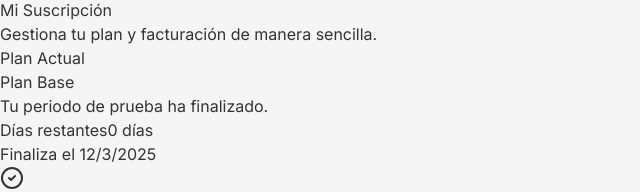
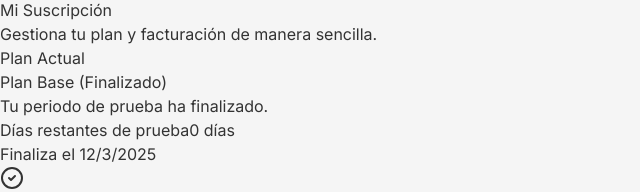
Before and after one commit to Jonnhyortega/controlia-software, a Next.js app in the folder frontend/: page /dashboard/subscription in a window 1280 px wide. Shown: the part 1244-1436 px from the top of the page, without its empty margins (0-640 px from the left). Built offline with nearby package versions, Linux system fonts and the light colour scheme; no server answers; sample sign-in values are in the browser's storage; a web font is replaced by a local one.

Commit message:
feat: actualización de contexto de auth y página de suscripción

```diff
--- a/frontend/src/app/dashboard/subscription/page.tsx
+++ b/frontend/src/app/dashboard/subscription/page.tsx
@@ -16,7 +16,7 @@ import RoleGuard from "@/components/auth/RoleGuard";
 export default function SubscriptionPage() {
   const { user } = useAuth();
   const [trialDaysRemaining, setTrialDaysRemaining] = useState<string | number>(user?.trialDaysRemaining || 0);
-  const [status, setStatus] = useState<string | undefined>(user?.subscriptionStatus);
+  const [status, setStatus] = useState<string | null | undefined>(user?.subscriptionStatus);
   const [loading, setLoading] = useState(true);
 
   // 🔄 Fetch fresh profile data on mount (like Navbar)
@@ -48,6 +48,44 @@ export default function SubscriptionPage() {
   const totalTrialDays = 90;
   const progress = ((totalTrialDays - daysRemaining) / totalTrialDays) * 100;
 
+  // Helper logic for Plan Display
+  const getPlanName = (tier?: string) => {
+    switch(tier) {
+      case 'gestion': return 'Plan Gestión';
+      case 'avanzado': return 'Plan Avanzado';
+      case 'basic': return 'Plan Base';
+      default: return 'Plan Base';
+    }
+  };
+
+  let planLabel = getPlanName(user?.membershipTier);
+  let badgeVariant: "default" | "destructive" | "outline" | "secondary" = "default";
+  let statusParams = { label: "", description: "" };
+
+  if (status === 'authorized') {
+    statusParams = { label: "", description: "Tienes una suscripción activa. ¡Gracias por confiar en Controlia!" };
+    badgeVariant = "default";
+  } else if (status === 'pending') {
+    statusParams = { label: " (Pendiente)", description: "Estamos procesando tu pago. Por favor espera unos momentos." };
+    badgeVariant = "secondary";
+  } else if (status === 'paused') {
+     statusParams = { label: " (Pausada)", description: "Tu suscripción está en pausa." };
+     badgeVariant = "secondary";
+  } else if (status === 'cancelled') {
+     statusParams = { label: " (Cancelada)", description: "Tu suscripción ha sido cancelada." };
+     badgeVariant = "destructive";
+  } else {
+    // No subscription status -> Check Trial
+    if (isValid) {
+        statusParams = { label: " (Prueba)", description: "Disfruta de todas las funciones premium durante el periodo de prueba." };
+        badgeVariant = "default"; // or secondary/green
+    } else {
+        statusParams = { label: " (Finalizado)", description: "Tu periodo de prueba ha finalizado." };
+        badgeVariant = "destructive";
+    }
+  }
+
+
   return (
     <RoleGuard role="admin">
     <div className="p-6 space-y-8 flex flex-col items-center justify-center min-h-[60vh]">
@@ -62,36 +100,42 @@ export default function SubscriptionPage() {
           <CardHeader>
             <CardTitle className="flex justify-between items-center">
               <span>Plan Actual</span>
-              <Badge variant={isAuthorized ? "default" : isValid ? "default" : "destructive"}>
-                {isAuthorized ? (
-                  user?.membershipTier === 'basic' ? 'Plan Base' :
-                  user?.membershipTier === 'gestion' ? 'Plan Gestión' :
-                  user?.membershipTier === 'avanzado' ? 'Plan Avanzado' : 'Plan Base'
-                ) : (
-                  user?.membershipTier === 'basic' ? 'Plan Base (Prueba)' :
-                  user?.membershipTier === 'gestion' ? 'Plan Gestión' :
-                  user?.membershipTier === 'avanzado' ? 'Plan Avanzado' : 'Plan Base'
-                )}
+              <Badge variant={badgeVariant}>
+                {planLabel}{statusParams.label}
               </Badge>
             </CardTitle>
             <CardDescription>
-              {isAuthorized
-                ? "Tienes una suscripción activa. ¡Gracias por confiar en Controlia!"
-                : isValid
-                  ? "Disfruta de todas las funciones premium durante el periodo de prueba."
-                  : "Tu periodo de prueba ha finalizado."}
+              {statusParams.description}
             </CardDescription>
           </CardHeader>
           <CardContent className="space-y-6">
             <div className="space-y-2">
               <div className="flex justify-between text-sm">
-                <span className="text-muted-foreground">Días restantes</span>
-                <span className="font-medium">{daysRemaining} días</span>
+                {isAuthorized ? (
+                  <>
+                    <span className="text-muted-foreground">Próxima renovación</span>
+                    <span className="font-medium">
+                        {user?.membershipEndDate
+                            ? new Date(user.membershipEndDate).toLocaleDateString()
+                            : "Suscripción indefinida"}
+                    </span>
+                  </>
+                ) : (
+                  <>
+                    <span className="text-muted-foreground">Días restantes de prueba</span>
+                    <span className="font-medium">{daysRemaining} días</span>
+                  </>
+                )}
               </div>
-              <Progress value={progress} className="h-2" />
-              <p className="text-xs text-muted-foreground text-right">
-                Finaliza el {new Date(Date.now() + daysRemaining * 24 * 60 * 60 * 1000).toLocaleDateString()}
-              </p>
+
+              {!isAuthorized && (
+                <>
+                    <Progress value={progress} className="h-2" />
+                    <p className="text-xs text-muted-foreground text-right">
+                        Finaliza el {new Date(Date.now() + daysRemaining * 24 * 60 * 60 * 1000).toLocaleDateString()}
+                    </p>
+                </>
+              )}
             </div>
 
             <div className="bg-muted/50 p-4 rounded-md space-y-3">
--- a/frontend/src/context/authContext.tsx
+++ b/frontend/src/context/authContext.tsx
@@ -22,14 +22,15 @@ interface User {
   businessName: string;
   email: string;
   role?: string;
-  membershipTier?: "basic" | "medium" | "pro" | "gestion" | "avanzado";
+  membershipTier?: "basic" | "gestion" | "avanzado";
   active?: boolean;
   isEmailVerified?: boolean;
   logoUrl?: string;
   address?: string;
   membershipStartDate?: string;
+  membershipEndDate?: string;
   trialDaysRemaining?: string | number;
-  subscriptionStatus?: string;
+  subscriptionStatus?: "pending" | "authorized" | "paused" | "cancelled" | null;
 }
 
 interface AuthContextType {
@@ -143,14 +144,14 @@ export function AuthProvider({ children }: { children: ReactNode }) {
         businessName: businessName || name, // Fallback temporal
         email: userEmail,
         role: role || undefined,
-        membershipTier: membershipTier as "basic" | "medium" | "pro" | "gestion" | "avanzado",
+        membershipTier: membershipTier as "basic" | "avanzado" | "gestion",
         active: active ?? undefined, // boolean
         isEmailVerified: isEmailVerified ?? undefined, // boolean
         logoUrl: logoUrl || undefined,
         address: address || undefined,
         membershipStartDate: (membershipStartDate || createdAt) || undefined,
         trialDaysRemaining: trialDaysRemaining ?? undefined,
-        subscriptionStatus: subscriptionStatus || undefined,
+        subscriptionStatus: (subscriptionStatus as "pending" | "authorized" | "paused" | "cancelled" | null) || undefined,
       };
 
       // 💾 Guardamos todo en cookies y localStorage
```
